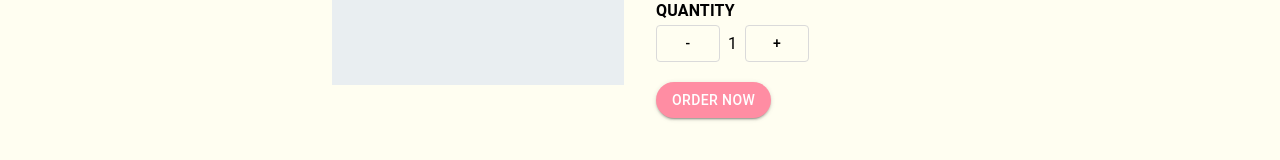
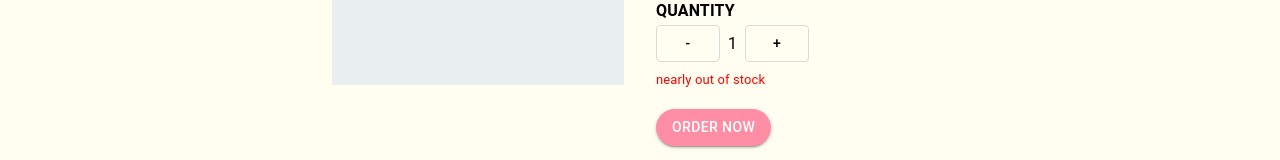
Before and after one commit to nkmbxy/angle-ace-web, a Next.js app: page /productCustomerDetail/1 in a window 1280 px wide. Shown: the part 338-498 px from the top of the page. Built offline with nearby package versions, Linux system fonts and the light colour scheme; no server answers.

Commit message:
add text

```diff
--- a/src/app/productCustomerDetail/[id]/productCustomerDetail.tsx
+++ b/src/app/productCustomerDetail/[id]/productCustomerDetail.tsx
@@ -249,6 +249,7 @@ export default function ProductDetailPage() {
               </Button>
             </Grid>
           </Grid>
+          <Typography sx={{ mt: 1, fontSize: '13px', color: 'red' }}>nearly out of stock</Typography>
 
           <Grid>
             <Button
```
